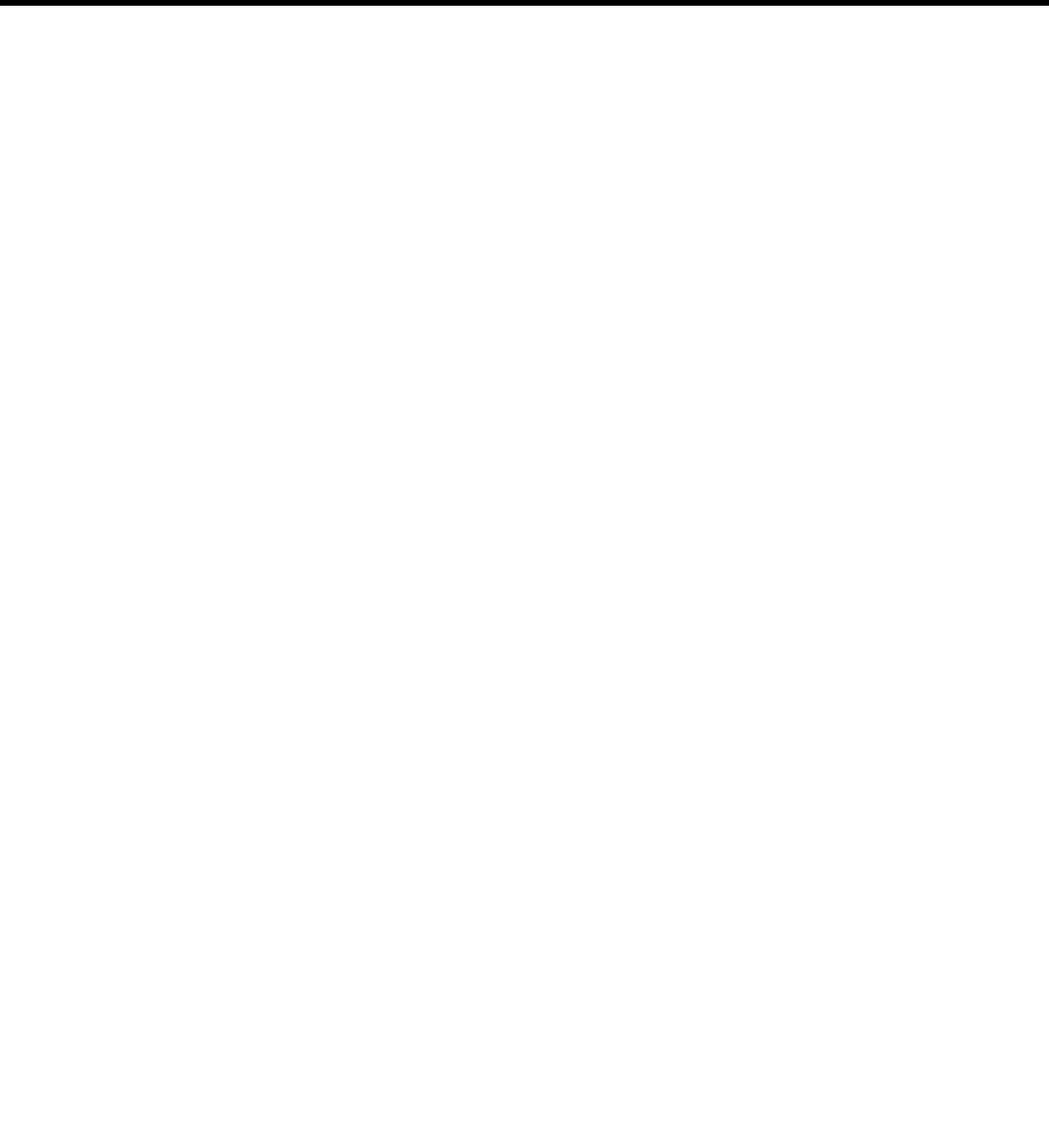
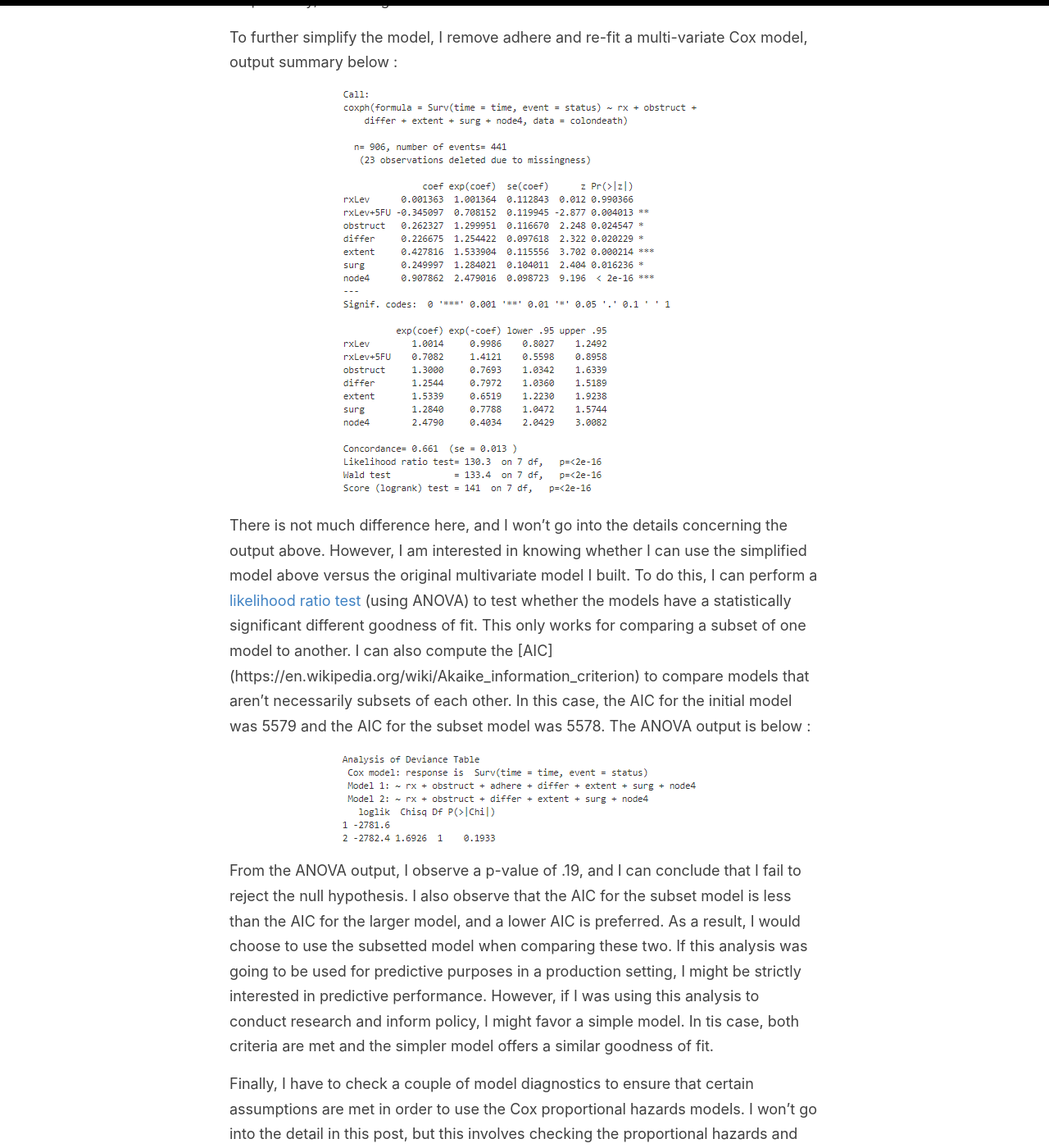
Before and after one commit to Murrkeys/Murrkeys.github.io, a Jekyll site: the page built from _posts/2020-8-12-colon-surv-analysis.md, in a window 1280 px wide and 1400 px high, scrolled down 4436 px. Shown: the whole window at 82% size. Built offline with Jekyll 4.4.1, drawn with Linux system fonts in a browser that asks for light colours; some of the changed text lies outside the part shown.

Commit message:
Update 2020-8-12-colon-surv-analysis.md

```diff
--- a/_posts/2020-8-12-colon-surv-analysis.md
+++ b/_posts/2020-8-12-colon-surv-analysis.md
@@ -21,14 +21,31 @@ Let's also stratify the survival curve by the treatment (rx) and more than 4 pos
 
 <img src="/images/SA_3.PNG">
 
+From the above curves, there is a noticeable effect for treatment and more than 4 positive lymph nodes. In the rx curve, the levamisole+5-fluorouracil treatment appears to have a positive impact on increasing survival time.  From the node4 curve, patients with more than 4 positive lymph nodes appear to have a significantly decreased survival time.  Survival curves stratified by categorical variables can offer initial insights into possible effects on survival time.  In the next section, I will formally fit univariate and multivariate survival models to ascertain the significance and magnitude of these effects.
 
+## Fitting Survival Models
 
+The next step in survival analysis involves fitting univariate Cox proportional hazards models ([link](https://en.wikipedia.org/wiki/Proportional_hazards_model)).  These models can be used to estimate the significance and effect of each invidiual predictor on the overall survival time.  I don't share the output below, but I observe that rx, obstruct, adhere, differ, extent, surg, and node4 are all statistically significant.  Each variable has a statistically significant difference in the survival time between the groups.
 
-## Fitting a Linear Model
+Using these variables, I can then fit a multivariate Cox model. The output summary is shown below :
 
+<img src="/images/SA_4.PNG">
 
+From the summary, I observe that adhere is not statistically significant anymore. Further, only the rxLev+5Fu level is statistically significant, whereas the rxLev level is not statistically significant when compared with the base level of Obs.  The exponential coefficient (or hazard ratio) for rxLev+5Fu of .71 can be interpreted as reducing the hazard by a factor of .7 (or 30%) when keeping all other covariates constant.  Similarly, I observe that extent and node4 have hazard ratios of 1.5 and 2.5 respectively, indicating a increased risk of death.
 
-<img src="/images/LM_4.PNG">
+To further simplify the model, I remove adhere and re-fit a multi-variate Cox model, output summary below :
+
+<img src="/images/SA_5.PNG">
+
+There is not much difference here, and I won't go into the details concerning the output above. However, I am interested in knowing whether I can use the simplified model above versus the original multivariate model I built. To do this, I can perform a [likelihood ratio test](https://en.wikipedia.org/wiki/Likelihood-ratio_test) (using ANOVA) to test whether the models have a statistically significant different goodness of fit. This only works for comparing a subset of one model to another.  I can also compute the [AIC] (https://en.wikipedia.org/wiki/Akaike_information_criterion) to compare models that aren't necessarily subsets of each other.  In this case, the AIC for the initial model was 5579 and the AIC for the subset model was 5578.  The ANOVA output is below :
+
+<img src="/images/SA_6.PNG">
+
+From the ANOVA output, I observe a p-value of .19, and I can conclude that I fail to reject the null hypothesis. I also observe that the AIC for the subset model is less than the AIC for the larger model, and a lower AIC is preferred. As a result, I would choose to use the subsetted model when comparing these two. If this analysis was going to be used for predictive purposes in a production setting, I might be strictly interested in predictive performance. However, if I was using this analysis to conduct research and inform policy, I might favor a simple model.  In tis case, both criteria are met and the simpler model offers a similar goodness of fit.
+
+Finally, I have to check a couple of model diagnostics to ensure that certain assumptions are met in order to use the Cox proportional hazards models.  I won't go into the detail in this post, but this involves checking the proportional hazards and linearity in the predictors.  If the proportional hazards assumption is not met, the data must be cut into differing time frames and Cox models must be fit to each subset. If linearity assumption is not met, the functional form of the continous predictors must be transformed in order to continue.
 
 
 ## Conclusion
+
+This was my first introduction to survival analysis, and I expect to continue exploring new applications for these techniques in healthcare data. The flexibility of survival modeling is that it not only can be applied to death events, it can be applied to any time to event data.  Coming from a health system operations background, I hope to work on applying these models to time to discharge (length of stay) for inpatient hospital stays in the future. Stay tuned for more!
```
